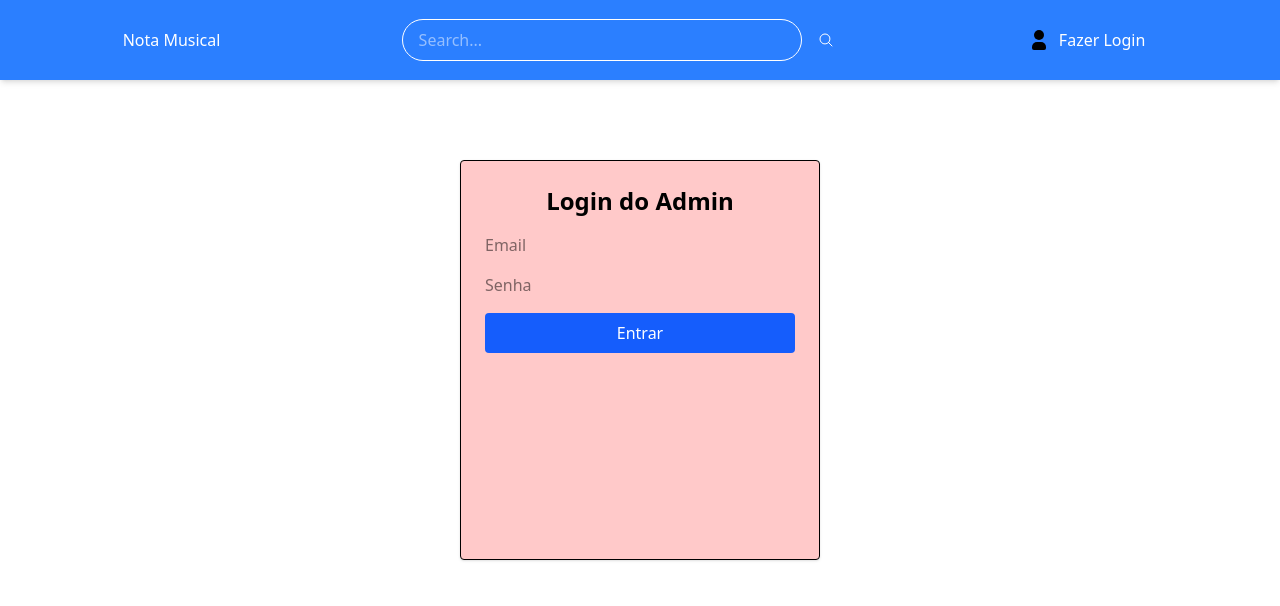
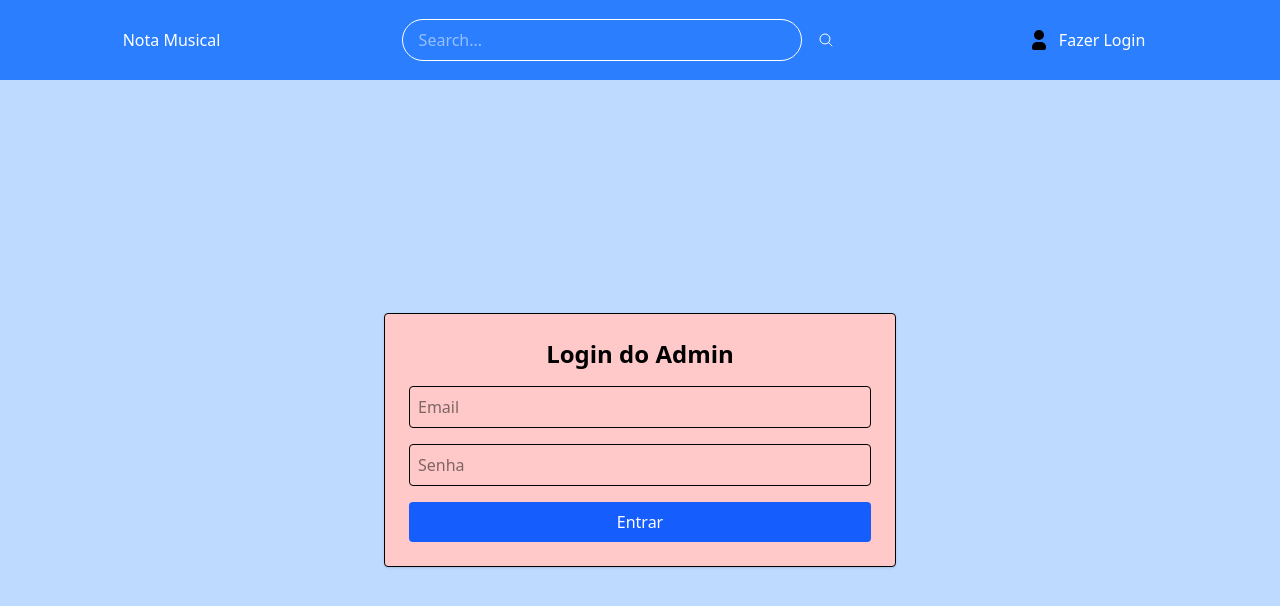
Before and after one commit to victoriapiassa/ClaqueteMovie, a Vue app: page /loginAdmin in a window 1280 px wide. Shown: the top 606 px of the page. Built offline with nearby package versions, Linux system fonts and the light colour scheme; no server answers.

Commit message:
melhoria na interface do loginAdmin e cadastro de filme, adicionando classes de estilo e ajustando a estrutura do formulário

```diff
--- a/src/pages/admin/loginAdmin.vue
+++ b/src/pages/admin/loginAdmin.vue
@@ -1,12 +1,27 @@
 <template>
-  <div class=" max-w-md mx-auto mt-20 p-6 border rounded shadow w-90 h-100 bg-red-200">
-    <h2 class="text-2xl font-bold mb-4  text-center">Login do Admin</h2>
-    <form @submit.prevent="handleLogin" class="grid gap-4">
-      <input v-model="email" type="email" placeholder="Email" required />
-      <input v-model="password" type="password" placeholder="Senha" required />
-      <button type="submit" class="bg-blue-600 text-white py-2 rounded">Entrar</button>
-    </form>
-    <p v-if="erro" class="text-red-600 mt-2">{{ erro }}</p>
+
+  <div class="flex justify-center items-center bg-blue-200">
+    <div class= "p-6 border rounded shadow w-full max-w-lg mx-auto bg-red-200">
+
+      <h2 class="text-2xl font-bold mb-4  text-center">Login do Admin</h2>
+      <form @submit.prevent="handleLogin" class="grid gap-4  w-full">
+
+          <input v-model="email"
+          type="email"
+          placeholder="Email" required
+          class="p-2 border rounded w-full focus:outline-none focus:ring-2 focus:ring-blue-500" />
+
+          <input v-model="password"
+          type="password"
+          placeholder="Senha" required
+          class="p-2 border rounded w-full focus:outline-none focus:ring-2 focus:ring-blue-500" />
+
+          <button type="submit"
+          class="bg-blue-600 text-white py-2 rounded">Entrar</button>
+
+      </form>
+      <p v-if="erro" class="text-red-600 mt-2">{{ erro }}</p>
+    </div>
   </div>
 </template>
 
--- a/src/pages/admin/registerFilm.vue
+++ b/src/pages/admin/registerFilm.vue
@@ -1,21 +1,59 @@
 <template>
 
-  <div class="flex justify-center bg-blue-200 ">
-    <div class=" max-w-md mx-auto mt-20 p-6 border rounded shadow w-90 h-100  bg-red-200 ">
+  <div class="flex justify-center items-center bg-blue-200 ">
+    <div class="p-6 border rounded shadow w-full max-w-lg mx-auto bg-red-200">
+     <main class="flex flex-col items-center">
+       <h2 class="text-2xl font-bold mb-6 text-center">Cadastrar Filme</h2>
 
-      <main class=" flex-col justify-center ">
-        <h2 class="text-2xl font-bold mb-4 text-center ">Cadastrar Filme</h2>
-        <form @submit.prevent="cadastrarFilme" class="grid gap-4 w-70 ">
-          <input v-model="title" placeholder="Título" required />
-          <textarea v-model="description" placeholder="Descrição"></textarea>
-          <input v-model="image" placeholder="URL da imagem" />
-          <input type="date" v-model="releaseDate"
-           />
-          <input v-model="genre" placeholder="Gênero" />
-          <button type="submit" class="bg-blue-600 text-white py-2 rounded">Salvar</button>
-        </form>
-      </main>
-    </div>
+      <form @submit.prevent="cadastrarFilme" class="grid gap-4 w-full">
+      <!-- Título -->
+      <input
+        v-model="title"
+        placeholder="Título"
+        required
+        class="p-2 border rounded w-full focus:outline-none focus:ring-2 focus:ring-blue-500"
+      />
+
+      <!-- Descrição -->
+      <textarea
+        v-model="description"
+        placeholder="Descrição"
+        class="p-2 border rounded w-full focus:outline-none focus:ring-2 focus:ring-blue-500"
+      ></textarea>
+
+      <!-- URL da imagem -->
+      <input
+        v-model="image"
+        placeholder="URL da imagem"
+        class="p-2 border rounded w-full focus:outline-none focus:ring-2 focus:ring-blue-500"
+      />
+
+      <!-- Data de lançamento -->
+      <input
+        type="date"
+        v-model="releaseDate"
+        class="p-2 border rounded w-full focus:outline-none focus:ring-2 focus:ring-blue-500"
+      />
+
+      <!-- Gênero -->
+      <input
+        v-model="genre"
+        placeholder="Gênero"
+        class="p-2 border rounded w-full focus:outline-none focus:ring-2 focus:ring-blue-500"
+      />
+
+      <!-- Botão -->
+      <div class="flex justify-center">
+        <button
+          type="submit"
+          class="bg-blue-600 text-white px-6 py-2 rounded hover:bg-blue-700 transition"
+        >
+          Salvar
+        </button>
+      </div>
+    </form>
+  </main>
+</div>
   </div>
 </template>
 
```
